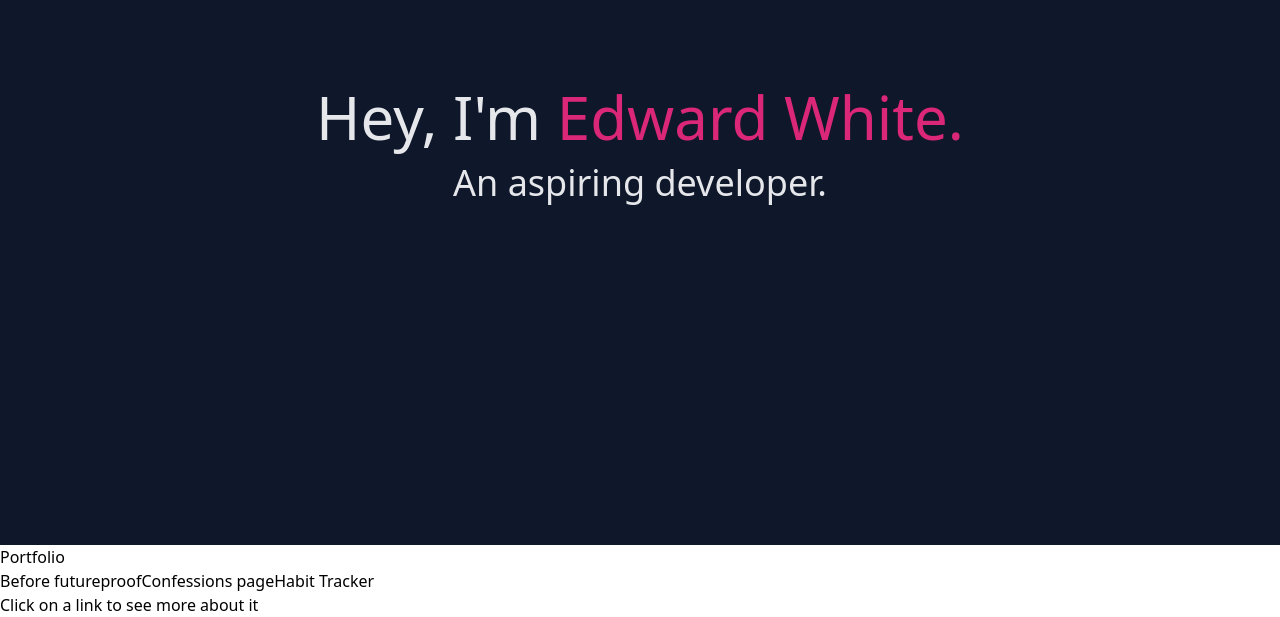
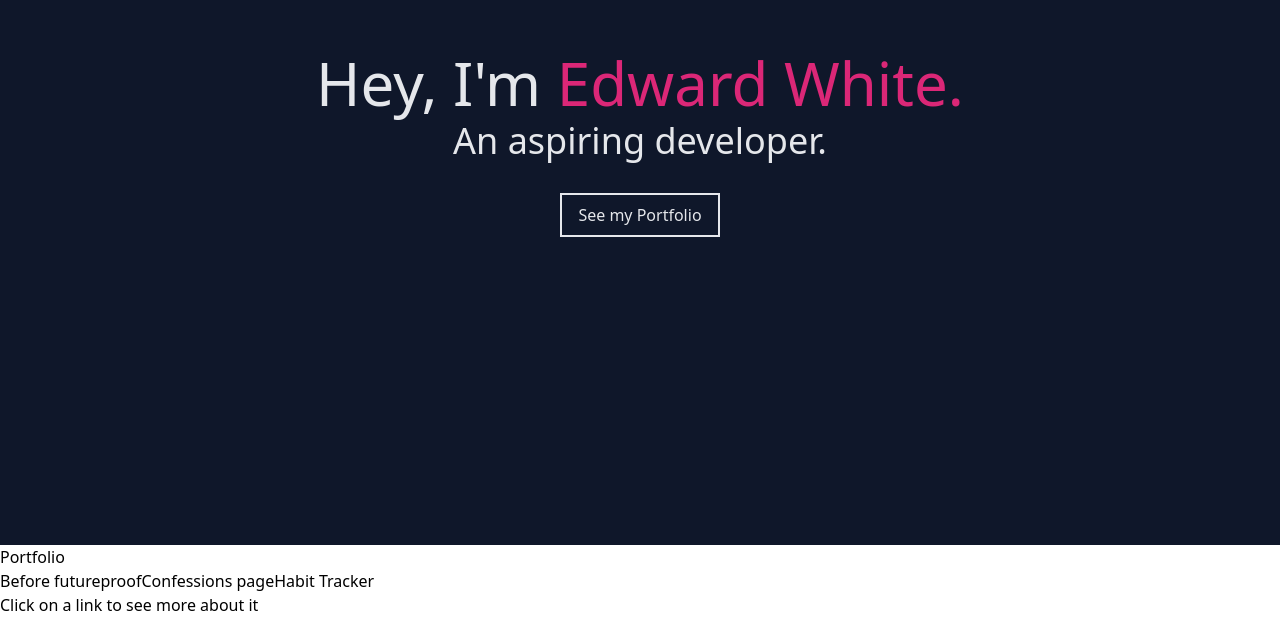
Before and after one commit to ewhite1999/futureproof-portfolio, a React app: page / in a window 1280 px wide. Shown: the part 255-872 px from the top of the page. Built offline with nearby package versions, Linux system fonts and the light colour scheme.

Commit message:
add btn to homepage

```diff
--- a/src/pages/Home/Home.jsx
+++ b/src/pages/Home/Home.jsx
@@ -2,13 +2,18 @@ import React from "react";
 
 const Home = () => {
   return (
-    <section className="min-h-screen flex flex-col justify-center items-center bg-slate-900 text-gray-200 font-light">
-      <h1 className="text-3xl mb-1 sm:text-6xl sm:mb-2 2xl:text-8xl 2xl:mb-4">
-        Hey, I'm <span className=" text-pink-600">Edward White.</span>
-      </h1>
-      <p className="text-2xl mt-1 sm:text-4xl sm:mt-2 2xl:text-5xl 2xl:mt-4">
-        An aspiring developer.
-      </p>
+    <section className="min-h-screen flex flex-col justify-center items-center bg-slate-900 text-gray-200 font-light space-y-4 sm:space-y-8 2xl:font-normal">
+      <div className=" text-center">
+        <h1 className="text-3xl sm:text-6xl 2xl:text-8xl">
+          Hey, I'm <span className=" text-pink-600">Edward White.</span>
+        </h1>
+        <p className="text-xl  sm:text-4xl sm:mt-2 2xl:text-5xl 2xl:mt-4">
+          An aspiring developer.
+        </p>
+      </div>
+      <button className=" border-2 px-4 py-2 font-extralight hover:bg-transparent hover:bg-pink-600 hover:border-pink-600 hover:transition-colors hover:duration-500">
+        See my Portfolio
+      </button>
     </section>
   );
 };
```
